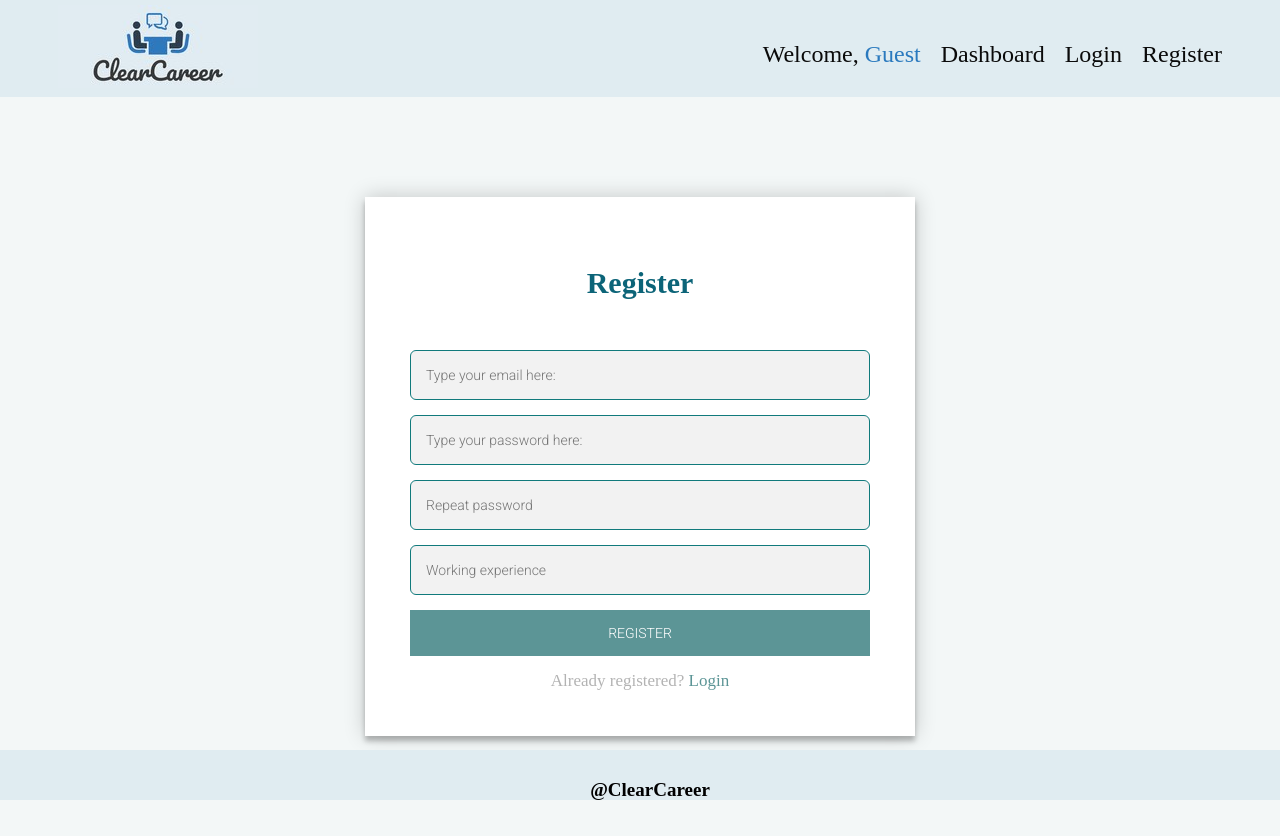
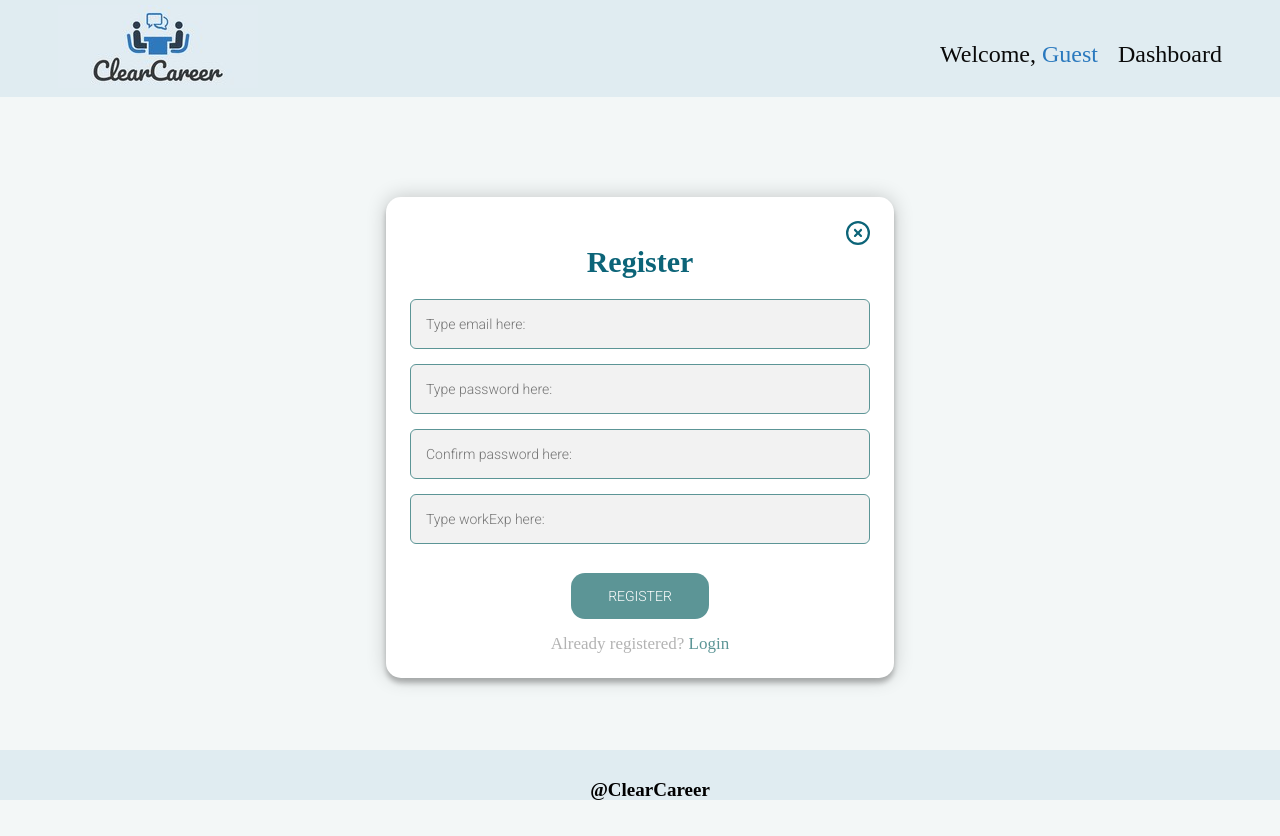
Before and after one commit to Matey-Tsilov/Clear_Career, a React (Create React App) app in the folder client/: page /register in a window 1280 px wide. After the commit the page ends 800 px from the top, so only its background shows below. Built offline with nearby package versions, Linux system fonts and the light colour scheme.

Commit message:
use fontAwesomeIcons and add close btn on register and login

```diff
--- a/client/package.json
+++ b/client/package.json
@@ -4,6 +4,9 @@
   "private": true,
   "dependencies": {
     "@babel/plugin-proposal-private-property-in-object": "^7.21.11",
+    "@fortawesome/fontawesome-svg-core": "^6.4.2",
+    "@fortawesome/free-regular-svg-icons": "^6.4.2",
+    "@fortawesome/react-fontawesome": "^0.2.0",
     "@testing-library/jest-dom": "^5.17.0",
     "@testing-library/react": "^13.4.0",
     "@testing-library/user-event": "^13.5.0",
--- a/client/src/components/Login/Login.jsx
+++ b/client/src/components/Login/Login.jsx
@@ -1,16 +1,19 @@
 import { Link, useNavigate } from "react-router-dom";
 import { useContext, useState } from "react";
+
+import { FontAwesomeIcon } from '@fortawesome/react-fontawesome'
+import { faCircleXmark } from '@fortawesome/free-regular-svg-icons'
 
 import { login } from "../../services/userService";
 import { UserContext } from "../../contexts/userContext";
 
 import style from "./Login.module.css";
 
-export const Login = () => {
+export const Login = ({close}) => {
   const { setUser } = useContext(UserContext);
   const navigate = useNavigate();
 
-  const [input, setInputs] = useState({
+  const [inputs, setInputs] = useState({
     email: { value: "", hasError: false, errorMsg: "" },
     password: { value: "", hasError: false, errorMsg: "" },
   });
@@ -19,9 +22,9 @@ export const Login = () => {
     const change = {
       [e.target.name]: {
         value: e.target.value,
-        hasError: input[e.target.name].hasError,
-        errorMsg: input[e.target.name].errorMsg,
-      },
+        hasError: inputs[e.target.name].hasError,
+        errorMsg: inputs[e.target.name].errorMsg,
+      }
     };
 
     setInputs((before) => ({ ...before, ...change }));
@@ -41,7 +44,7 @@ export const Login = () => {
       change[inputCur.name].hasError = true;
       change[inputCur.name].errorMsg =
         "Email needs to be at least 10 characters";
-    } else if (inputCur.value.length < 3 && inputCur.name === "password") {
+    } else if (inputCur.value.length <= 3 && inputCur.name === "password") {
       change[inputCur.name].hasError = true;
       change[inputCur.name].errorMsg =
         "This password is too easy. You need a better one";
@@ -52,8 +55,8 @@ export const Login = () => {
     e.preventDefault();
 
     const data = {
-      email: input.email.value.trim(),
-      password: input.password.value.trim(),
+      email: inputs.email.value.trim(),
+      password: inputs.password.value.trim(),
     };
 
     login(data).then((res) => {
@@ -64,44 +67,44 @@ export const Login = () => {
   //#endregion
 
   return (
-    <section id="login">
       <div className={style.form}>
+        <FontAwesomeIcon onClick={close} size="xl" className={style.icon} icon={faCircleXmark} />
         <h2>Login</h2>
         <form onSubmit={onLoginSubmit} className={style["login-form"]}>
           <div>
-            {input.email.hasError && (
+            {inputs.email.hasError && (
               <label className={style.errorLabel} htmlFor="email">
-                {input.email.errorMsg}
+                {inputs.email.errorMsg}
               </label>
             )}
 
             <input
-              className={input.email.hasError && style.errorInput}
+              className={inputs.email.hasError && style.errorInput}
               type="text"
               name="email"
               id="email"
               placeholder="Type email here:"
               onChange={onInputChange}
               onBlur={onInputBlur}
-              value={input.email.value}
+              value={inputs.email.value}
             />
           </div>
-          <div className={style.errorInputfield}>
-            {input.password.hasError && (
+          <div>
+            {inputs.password.hasError && (
               <label className={style.errorLabel} htmlFor="password">
-                {input.password.errorMsg}
+                {inputs.password.errorMsg}
               </label>
             )}
 
             <input
-              className={input.password.hasError && style.errorInput}
+              className={inputs.password.hasError && style.errorInput}
               type="password"
               name="password"
               id="password"
               placeholder="Type password here:"
               onChange={onInputChange}
               onBlur={onInputBlur}
-              value={input.password.value}
+              value={inputs.password.value}
             />
           </div>
           <button type="submit">login</button>
@@ -110,6 +113,5 @@ export const Login = () => {
           </p>
         </form>
       </div>
-    </section>
   );
 };
--- a/client/src/components/Register/Register.jsx
+++ b/client/src/components/Register/Register.jsx
@@ -1,35 +1,68 @@
 import { useContext, useState } from "react";
 import { Link, useNavigate } from "react-router-dom";
+
+import { FontAwesomeIcon } from "@fortawesome/react-fontawesome";
+import { faCircleXmark } from "@fortawesome/free-regular-svg-icons";
 
 import { register } from "../../services/userService";
 import style from "./Register.module.css";
 import { UserContext } from "../../contexts/userContext";
 
-export const Register = () => {
+export const Register = ({close}) => {
   const [inputs, setInputs] = useState({
-    email: "",
-    password: "",
-    re_password: "",
-    workExp: "",
+    email: {value: '', hasError: false, errorMsg: ''},
+    password: {value: '', hasError: false, errorMsg: ''},
+    re_password: {value: '', hasError: false, errorMsg: ''},
+    workExp: {value: '', hasError: false, errorMsg: ''},
   });
   const {setUser} = useContext(UserContext)
   const navigate = useNavigate()
 
   const onInputChange = (e) => {
-    const change = { [e.target.name]: e.target.value };
-    setInputs((old) => ({ ...old, ...change }));
+    const change = {
+      [e.target.name]: {
+        value: e.target.value,
+        hasError: inputs[e.target.name].hasError,
+        errorMsg: inputs[e.target.name].errorMsg,
+      }
+    };
+
+    setInputs((before) => ({ ...before, ...change }));
+  };
+  const onInputBlur = (e) => {
+    const inputCur = e.target;
+
+    const change = {
+      [e.target.name]: {
+        value: e.target.value,
+        hasError: false,
+        errorMsg: "",
+      },
+    };
+
+    if (inputCur.name === "email" && inputCur.value.length < 10 ) {
+      change[inputCur.name].hasError = true;
+      change[inputCur.name].errorMsg = "Email needs to be at least 10 characters";
+    } else if (inputCur.name === "password" && inputCur.value.length <= 3) {
+      change[inputCur.name].hasError = true;
+      change[inputCur.name].errorMsg = "This password is too easy. You need a better one";
+    } else if(inputCur.name == "re_password" && inputCur.value != inputs.password.value || inputCur.value == ''){
+      change[inputCur.name].hasError = true;
+      change[inputCur.name].errorMsg = "Passwords mismatch";
+    }
+    setInputs((before) => ({ ...before, ...change }));
   };
   const onRegisterSubmit = (e) => {
     e.preventDefault();
 
-    if (inputs.password !== inputs.re_password) {
+    if (inputs.password.value !== inputs.re_password.value) {
       return alert("Sorry, looks like your passwords mismatch");
     }
 
     const send = {
-      email: inputs.email.trim(),
-      password: inputs.password.trim(),
-      workExp: inputs.workExp.trim(),
+      email: inputs.email.value.trim(),
+      password: inputs.password.value.trim(),
+      workExp: inputs.workExp.value.trim(),
     };
 
      register(send).then(res => {
@@ -42,42 +75,84 @@ export const Register = () => {
   return (
     <section id="register">
       <div className={style.form}>
+      <FontAwesomeIcon onClick={close} size="xl" className={style.icon} icon={faCircleXmark} />
         <h2>Register</h2>
         <form className={style["login-form"]} onSubmit={onRegisterSubmit}>
+        <div>
+            {inputs.email.hasError && (
+              <label className={style.errorLabel} htmlFor="email">
+                {inputs.email.errorMsg}
+              </label>
+            )}
+
             <input
+              className={inputs.email.hasError && style.errorInput}
               type="text"
               name="email"
-            id="register-email"
-            placeholder="Type your email here:"
-            value={inputs.email}
+              id="email"
+              placeholder="Type email here:"
               onChange={onInputChange}
+              onBlur={onInputBlur}
+              value={inputs.email.value}
             />
+          </div>
+
+          <div>
+            {inputs.password.hasError && (
+              <label className={style.errorLabel} htmlFor="password">
+                {inputs.password.errorMsg}
+              </label>
+            )}
+
             <input
+              className={inputs.password.hasError && style.errorInput}
               type="password"
               name="password"
-            id="register-password"
-            placeholder="Type your password here:"
-            value={inputs.password}
+              id="password"
+              placeholder="Type password here:"
               onChange={onInputChange}
+              onBlur={onInputBlur}
+              value={inputs.password.value}
             />
+          </div>
+
+          <div>
+            {inputs.re_password.hasError && (
+              <label className={style.errorLabel} htmlFor="re_password">
+                {inputs.re_password.errorMsg}
+              </label>
+            )}
+
             <input
+              className={inputs.re_password.hasError && style.errorInput}
               type="password"
               name="re_password"
-            id="repeat-password"
-            placeholder="Repeat password"
-            value={inputs.re_password}
+              id="re_password"
+              placeholder="Confirm password here:"
               onChange={onInputChange}
+              onBlur={onInputBlur}
+              value={inputs.re_password.value}
             />
+          </div>
+
+          <div>
+            {inputs.workExp.hasError && (
+              <label className={style.errorLabel} htmlFor="workExp">
+                {inputs.workExp.errorMsg}
+              </label>
+            )}
+
             <input
+              className={inputs.workExp.hasError && style.errorInput}
               type="number"
-            min="1"
-            max="25"
               name="workExp"
-            id="experience"
-            placeholder="Working experience"
-            value={inputs.workExp}
+              id="workExp"
+              placeholder="Type workExp here:"
               onChange={onInputChange}
+              onBlur={onInputBlur}
+              value={inputs.workExp.value}
             />
+          </div>
           <button type="submit">register</button>
           <p className={style.message}>
             Already registered? <Link to="/login">Login</Link>
--- a/client/src/components/Register/Register.module.css
+++ b/client/src/components/Register/Register.module.css
@@ -10,13 +10,13 @@
   max-width: 460px;
   margin: auto;
   margin-top: 100px;
-  padding: 45px;
-  text-align: center;
+  padding: 24px;
   box-shadow: 0 0 20px 0 rgba(0, 0, 0, 0.2), 0 5px 5px 0 rgba(0, 0, 0, 0.24);
+  border-radius: 15px;
 }
 
 .form h2 {
-  margin-bottom: 50px;
+  margin-bottom: 20px;
   font-size: 30px;
 }
 
@@ -26,12 +26,10 @@
   background: #f2f2f2;
   width: 100%;
   height: 50px;
-  border: 0;
   margin: 0 0 15px;
   padding: 15px;
   box-sizing: border-box;
   font-size: 14px;
-  border: 1px solid rgb(17, 122, 124) ;
 }
 .form textarea {
   border: 1px solid rgb(206, 206, 206);
@@ -47,7 +45,7 @@
   text-transform: uppercase;
   outline: 0;
   background: #5c9596;
-  width: 100%;
+  width: 30%;
   border: 0;
   padding: 15px;
   color: #ffffff;
@@ -55,6 +53,10 @@
   -webkit-transition: all 0.3 ease;
   transition: all 0.3 ease;
   cursor: pointer;
+  text-align: center;
+  margin: 1em auto;
+  display: block;
+  border-radius: 1em;
 }
 .form button:hover,
 .form button:active,
@@ -87,3 +89,29 @@
   color: #5c9596;
   text-decoration: none;
 }
+
+/* Custom classes */
+.errorLabel {
+ text-align: left;
+ padding: 0 0 0 15px;
+ vertical-align: middle;
+ color: red;
+}
+
+form input {
+  border: 1px solid #5c9596;
+  border-radius: 6px;
+}
+.errorInput {
+margin: 0 0 0 0;
+border-radius: 10px;
+border: 1px solid red;
+}
+.icon {
+  float: right;
+}
+
+.icon:hover{
+  cursor: pointer;
+  color: #e74c3c
+}
--- a/client/src/components/common/Header/Header.jsx
+++ b/client/src/components/common/Header/Header.jsx
@@ -12,23 +12,15 @@ export const Header = () => {
   return (
     <header>
       {/* Navigation */}
-      <a id="logo">
+      <Link to={'/'} id="logo">
         <img id="logo-img" src={logo} alt="" />
-      </a>
+      </Link>
       <nav>
         <div>
           <Link to="/profile">Welcome, <span>{user.email || "Guest"}</span></Link>
           <Link to="/dashboard">Dashboard</Link>
         </div>
-        {Object.values(user) == 0
-                     ?
-        (
-          <div className={style.guest}>
-            <Link to="/login">Login</Link>
-            <Link to="/register">Register</Link>
-          </div>
-        )
-                     :
+        {Object.values(user) != 0 &&
         (
           <div className={style.user}>
             <Link to="/create">Create Offer</Link>
```
Also changed, not shown: client/src/components/Home/Home.jsx (+30 -5 lines), client/src/components/Home/Home.module.css (+22 -1 lines), client/src/components/Login/Login.module.css (+24 -3 lines), 1 other file (tests, documents, lock files or other folders). Lines whose indentation alone changed are shown as unchanged.
